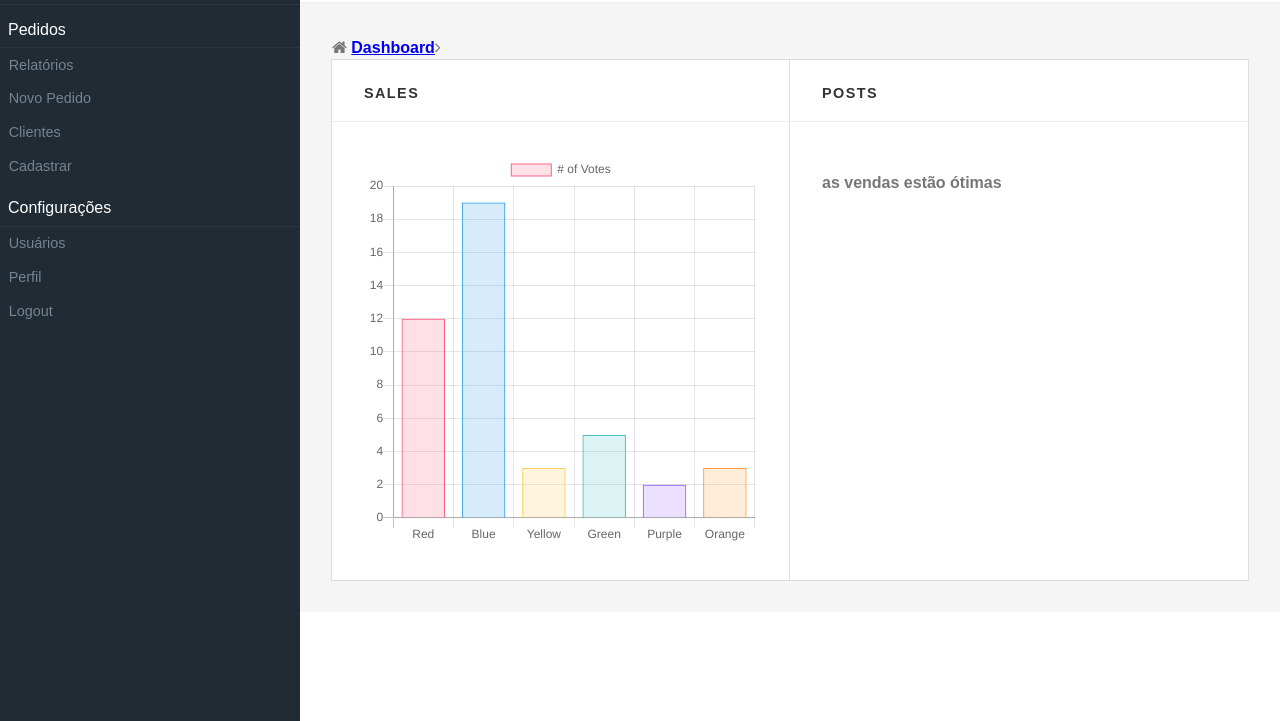
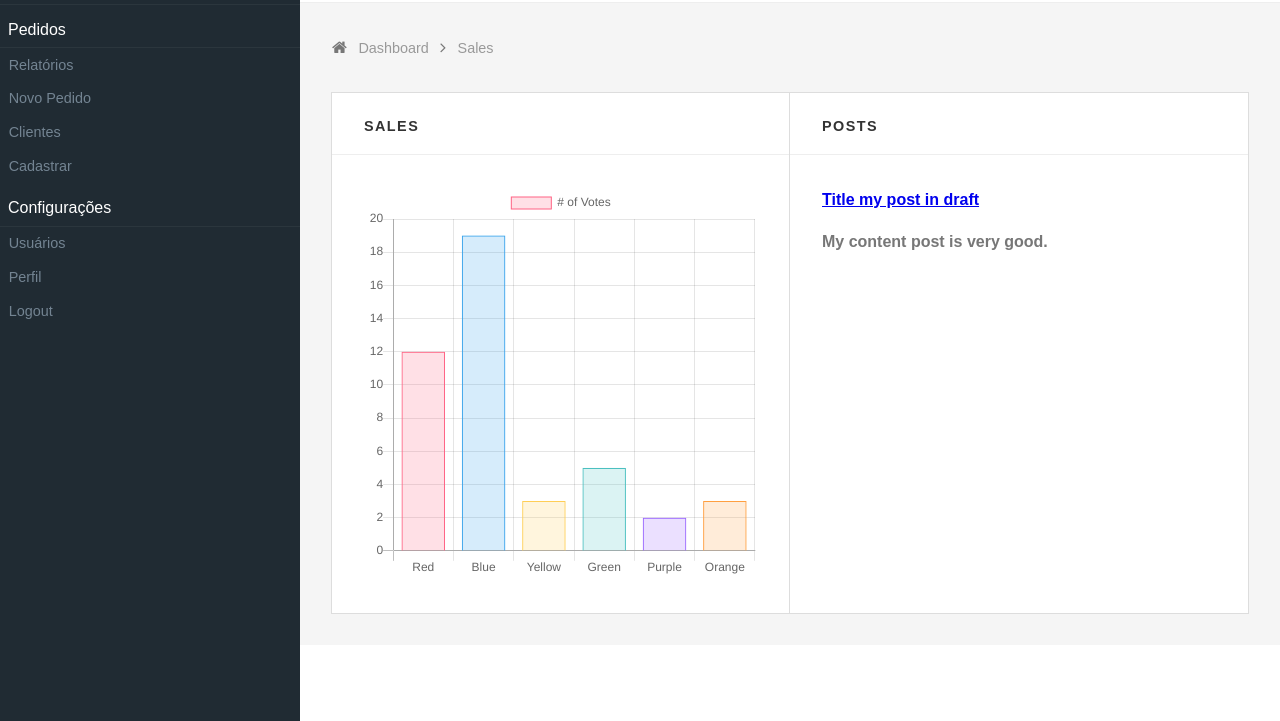
Before and after one commit to dioney/adminpure, a website: page index.html in a window 1280 px wide. Shown: the part 79-800 px from the top of the page. Drawn offline with nearby package versions, Linux system fonts and the light colour scheme.

Commit message:
Breadcrumb visual adjustments

```diff
--- a/assets/style.css
+++ b/assets/style.css
@@ -1,5 +1,6 @@
 body {
     color: #777;
+    font-weight: normal;
 }
 
 .pure-img-responsive {
@@ -86,6 +87,24 @@ The content `<div>` is where all your content goes.
         letter-spacing: 0.1em;
         font-size: .9em;
     }
+
+.breadcrumb{
+    margin-bottom: 2em;
+    display: table;
+}
+
+.breadcrumb a{
+    color: #999;
+    padding: 0 0.8em;
+    text-decoration: none;
+    font-size: .9em;
+    font-weight: normal;
+}
+
+.breadcrumb a:hover,
+.breadcrumb a:focus{
+    color: #2097e6;
+}
 
 .site-logo{
     color: #fff;
--- a/index.html
+++ b/index.html
@@ -53,7 +53,8 @@
 
 		<div class="content">
 			<div class="breadcrumb">
-				<i class="fa fa-home"></i> <a href="#" rel="Dashboard">Dashboard</a><i class="fa fa-angle-right"></i>
+				<i class="fa fa-home"></i><a href="#" rel="Dashboard">Dashboard</a>
+				<i class="fa fa-angle-right"></i><a href="#" rel="Dashboard">Sales</a>
 			</div>
 			<div class="pure-g">
 				<div class="pure-u-1-2 box">
@@ -108,7 +109,8 @@
 						<h3 class="header-title">Posts</h3>
 					</div>
 					<div class="box-content">
-						<p>as vendas estão ótimas</p>
+						<a href="#">Title my post in draft</a>
+						<p>My content post is very good.</p>
 					</div>
 				</div>
 			</div>
```
